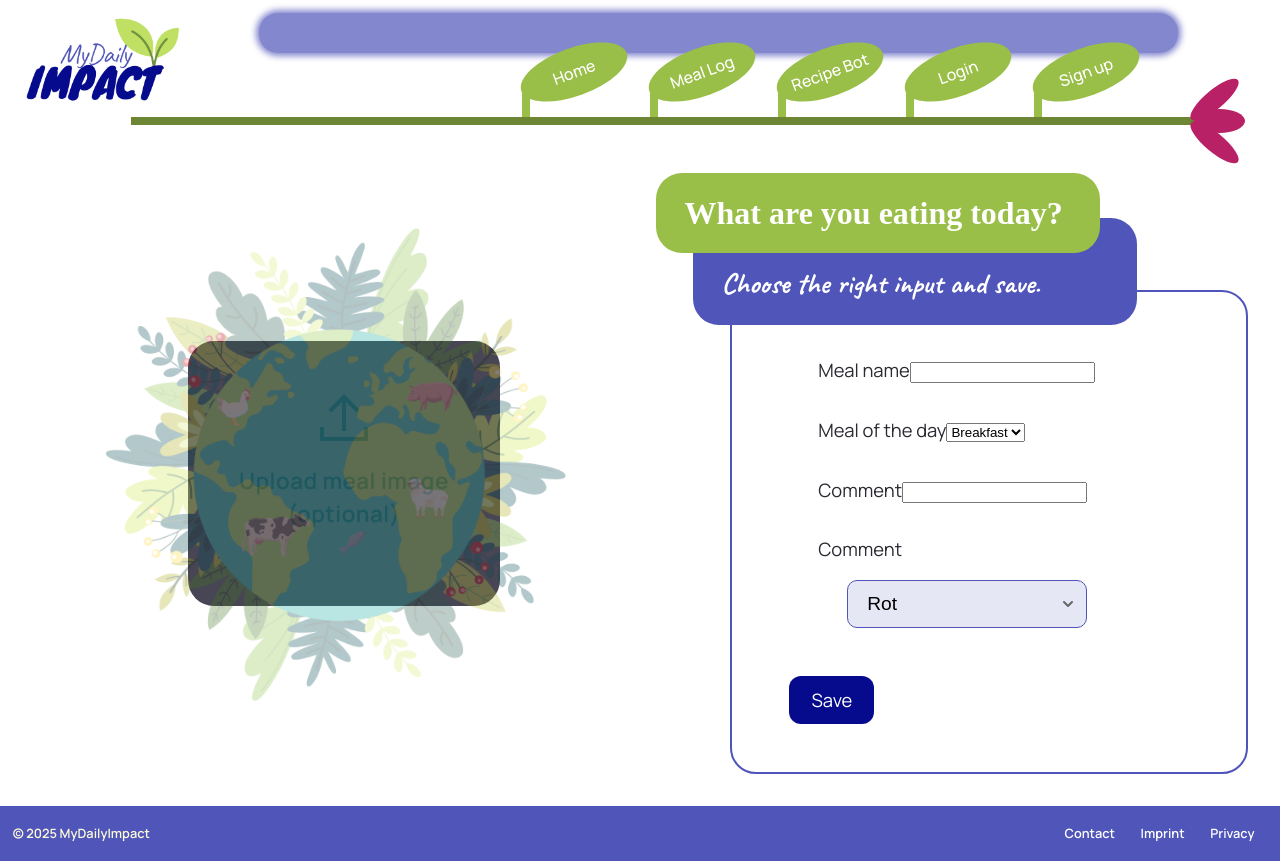
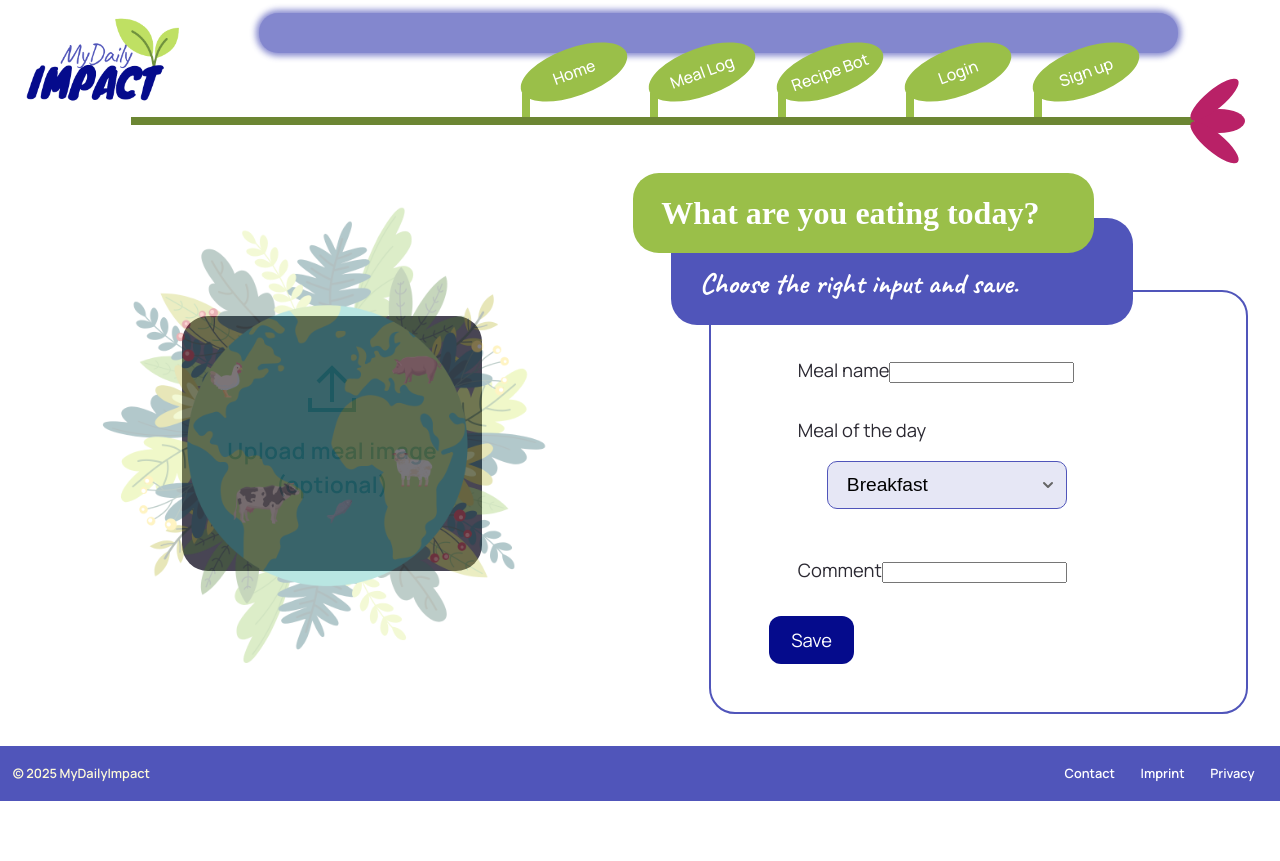
Before and after one commit to TechLabs-Remote-Bootcamp/WS24-MyDailyImpact, a React (Vite) app in the folder mdi-react/: page /meal-logging in a window 1280 px wide. After the commit the page ends 801 px from the top, so only its background shows below. Built offline with nearby package versions, Linux system fonts and the light colour scheme; a web font is replaced by a local one.

Commit message:
insert custom select component

```diff
--- a/mdi-react/src/components/pages/MealLogging/RC_mealLog.jsx
+++ b/mdi-react/src/components/pages/MealLogging/RC_mealLog.jsx
@@ -17,34 +17,20 @@ export default function RC_MealLog() {
         <div className={form["formpage-grid"]}>
           <section className={form.formSection}>
             <div className={form.inputSection}>
-              <label>Meal name</label>
+              <label className={styles.label}>Meal name</label>
               <input className={form.input}></input>
             </div>
             <div className={form.inputSection}>
-              <label>Meal of the day</label>
-              <select className={form.input}>
-                <option className={form.option} value="breakfast">
-                  Breakfast
-                </option>
-                <option className={form.option} value="lunch">
-                  Lunch
-                </option>
-                <option className={form.option} value="dinner">
-                  Dinner
-                </option>
-              </select>
+              <label className={styles.label}>Meal of the day</label>
+              <CustomSelect
+                options={["Breakfast", "Lunch", "Dinner"]}
+                defaultValue="Breakfast"
+                onChange={handleChange}
+              ></CustomSelect>
             </div>
             <div className={form.inputSection}>
-              <label>Comment</label>
+              <label className={styles.label}>Comment</label>
               <input className={form.input}></input>
-            </div>
-            <div className={form.inputSection}>
-              <label>Comment</label>
-              <CustomSelect
-                options={["Rot", "Grün", "Blau"]}
-                defaultValue="Rot"
-                onChange={handleChange}
-              ></CustomSelect>
             </div>
           </section>
           <section className={form.buttonSection}>
```
